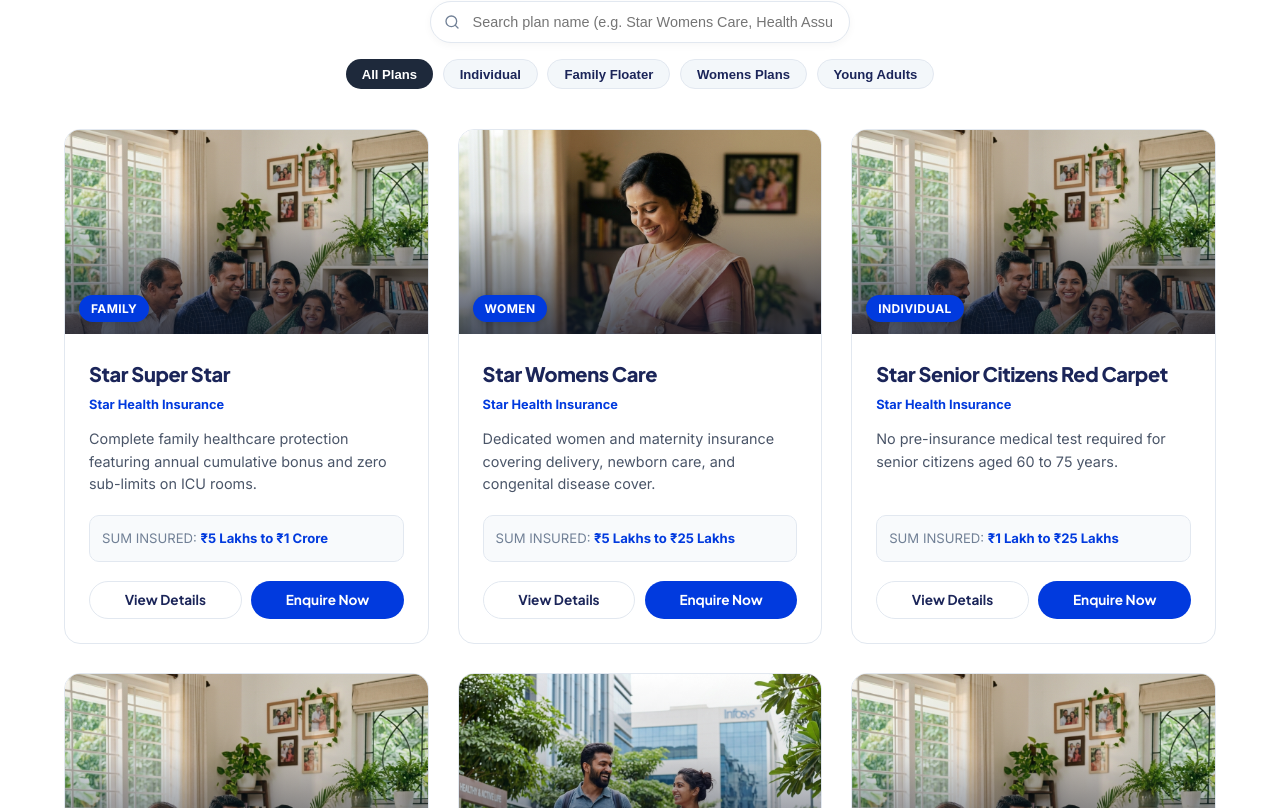
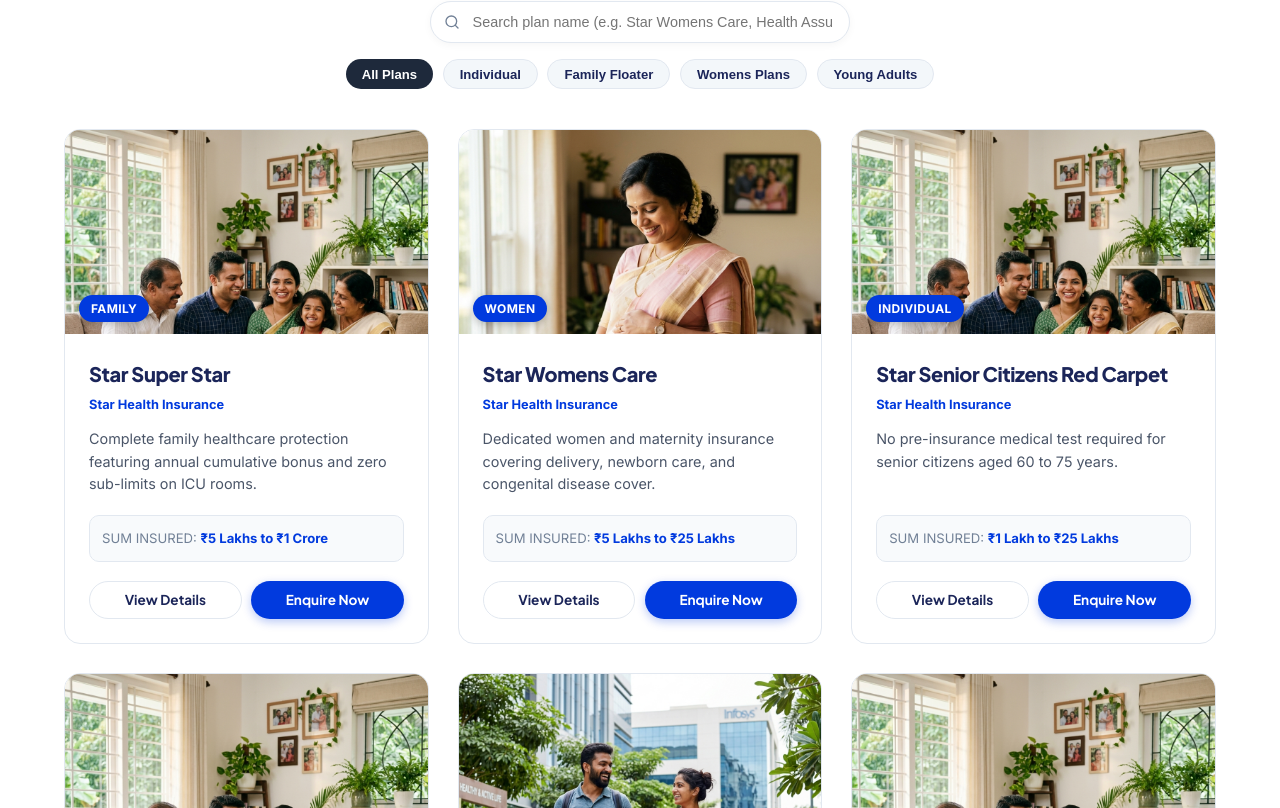
Before and after one commit to Nevin3973/ameeninsurance, a React (Vite) app: page / in a window 1280 px wide. Shown: the part 3092-3900 px from the top of the page. Built offline with nearby package versions, Linux system fonts and the light colour scheme.

Commit message:
Fix transparent family product image background and force solid background and white text for Enquire Now button

```diff
--- a/src/components/ProductCatalog.jsx
+++ b/src/components/ProductCatalog.jsx
@@ -459,8 +459,8 @@
         <div className="grid-3" style={{ gap: "1.8rem" }}>
           {filteredProducts.map((product) => (
             <div key={product.id} className="clean-card" style={{ display: "flex", flexDirection: "column", justifyContent: "space-between", padding: 0, overflow: "hidden" }}>
-              {/* Product Full Cover Image Header */}
-              <div style={{ aspectRatio: "16 / 9", minHeight: "190px", overflow: "hidden", position: "relative", background: "var(--bg-card-alt)" }}>
+              {/* Product Full Opaque Cover Image Header */}
+              <div style={{ aspectRatio: "16 / 9", minHeight: "190px", overflow: "hidden", position: "relative", background: "#ffffff" }}>
                 <img
                   src={product.image}
                   alt={product.name}
@@ -470,16 +470,11 @@
                     objectFit: "cover",
                     objectPosition: "center top",
                     display: "block",
+                    background: "#ffffff",
                     transition: "transform 0.4s ease"
                   }}
                   className="product-card-img"
                 />
-                <div style={{
-                  position: "absolute",
-                  inset: 0,
-                  background: "linear-gradient(to top, rgba(15, 23, 42, 0.75) 0%, rgba(15, 23, 42, 0.1) 60%, transparent 100%)",
-                  pointerEvents: "none"
-                }} />
                 <span style={{
                   position: "absolute",
                   bottom: "12px",
@@ -527,14 +522,14 @@
                     <button
                       onClick={() => onSelectProduct ? onSelectProduct(product) : setActiveModalProduct(product)}
                       className="btn-secondary"
-                      style={{ padding: "0.6rem", fontSize: "0.85rem", color: "var(--text-dark)" }}
+                      style={{ padding: "0.6rem", fontSize: "0.85rem", color: "var(--text-dark)", background: "#ffffff", border: "1px solid var(--border-light)", fontWeight: 700 }}
                     >
                       View Details
                     </button>
                     <button
                       onClick={() => handleEnquire(product.name)}
                       className="btn-primary"
-                      style={{ padding: "0.6rem", fontSize: "0.85rem" }}
+                      style={{ padding: "0.6rem", fontSize: "0.85rem", background: "var(--primary-blue)", color: "#ffffff", border: "none", fontWeight: 700, boxShadow: "0 3px 10px rgba(1, 58, 222, 0.28)" }}
                     >
                       Enquire Now
                     </button>
```
